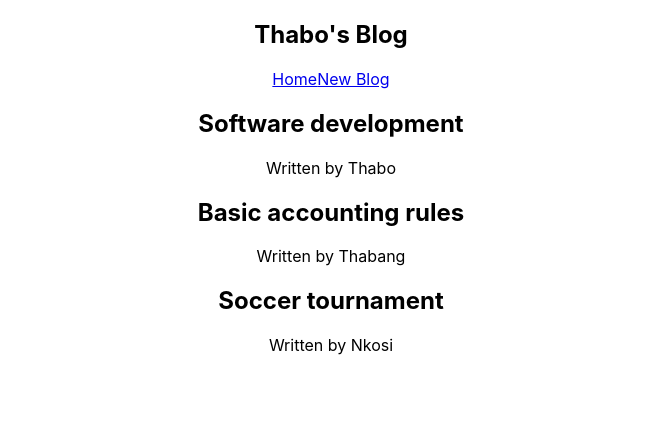
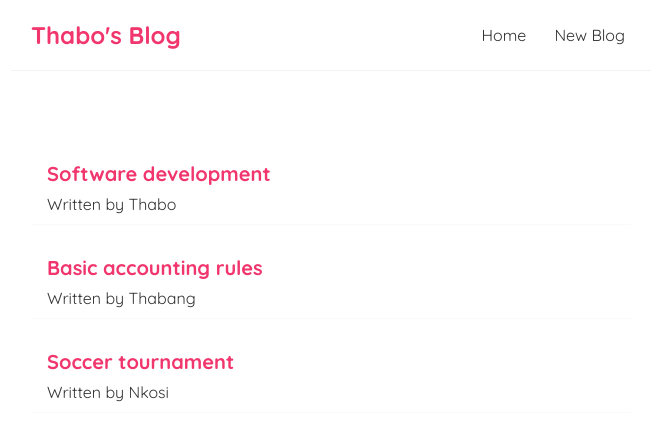
Before and after one commit to thabo-lebelo/consume-graphql-api, a React (Create React App) app: page / in a window 1280 px wide. Shown: the top 440 px of the page, without its empty margins (309-964 px from the left). Built offline with nearby package versions, Linux system fonts and the light colour scheme.

Commit message:
Address styling

```diff
--- a/src/App.css
+++ /dev/null
@@ -1,38 +0,0 @@
-.App {
-  text-align: center;
-}
-
-.App-logo {
-  height: 40vmin;
-  pointer-events: none;
-}
-
-@media (prefers-reduced-motion: no-preference) {
-  .App-logo {
-    animation: App-logo-spin infinite 20s linear;
-  }
-}
-
-.App-header {
-  background-color: #282c34;
-  min-height: 100vh;
-  display: flex;
-  flex-direction: column;
-  align-items: center;
-  justify-content: center;
-  font-size: calc(10px + 2vmin);
-  color: white;
-}
-
-.App-link {
-  color: #61dafb;
-}
-
-@keyframes App-logo-spin {
-  from {
-    transform: rotate(0deg);
-  }
-  to {
-    transform: rotate(360deg);
-  }
-}
--- a/src/App.js
+++ b/src/App.js
@@ -1,4 +1,3 @@
-import './App.css';
 import Home from './Home';
 import Navbar from './Navbar';
 
--- a/src/index.css
+++ b/src/index.css
@@ -1,13 +1,52 @@
-body {
+@import url('https://fonts.googleapis.com/css2?family=Quicksand:wght@300;400;500;600;700&display=swap');
+
+/* base styles */
+* {
   margin: 0;
-  font-family: -apple-system, BlinkMacSystemFont, 'Segoe UI', 'Roboto', 'Oxygen',
-    'Ubuntu', 'Cantarell', 'Fira Sans', 'Droid Sans', 'Helvetica Neue',
-    sans-serif;
-  -webkit-font-smoothing: antialiased;
-  -moz-osx-font-smoothing: grayscale;
+  font-family: "Quicksand";
+  color: #333;
 }
-
-code {
-  font-family: source-code-pro, Menlo, Monaco, Consolas, 'Courier New',
-    monospace;
+.navbar {
+  padding: 20px;
+  display: flex;
+  align-items: center;
+  max-width: 600px;
+  margin: 0 auto;
+  border-bottom: 1px solid #f2f2f2;
 }
+.navbar h1 {
+  color: #f1356d;
+}
+.navbar .links {
+  margin-left: auto;
+}
+.navbar a {
+  margin-left: 16px;
+  text-decoration: none;
+  padding: 6px;
+}
+.navbar a:hover {
+  color: #f1356d;
+}
+.content {
+  max-width: 600px;
+  margin: 40px auto;
+  padding: 20px;
+}
+/* blog previews / list */
+.blog-preview {
+  padding: 10px 16px;
+  margin: 20px 0;
+  border-bottom: 1px solid #fafafa;
+}
+.blog-preview:hover {
+  box-shadow: 1px 3px 5px rgba(0,0,0,0.1);
+}
+.blog-preview h2 {
+  font-size: 20px;
+  color: #f1356d;
+  margin-bottom: 8px;
+}
+.blog-preview a{
+  text-decoration: none;
+}
```
